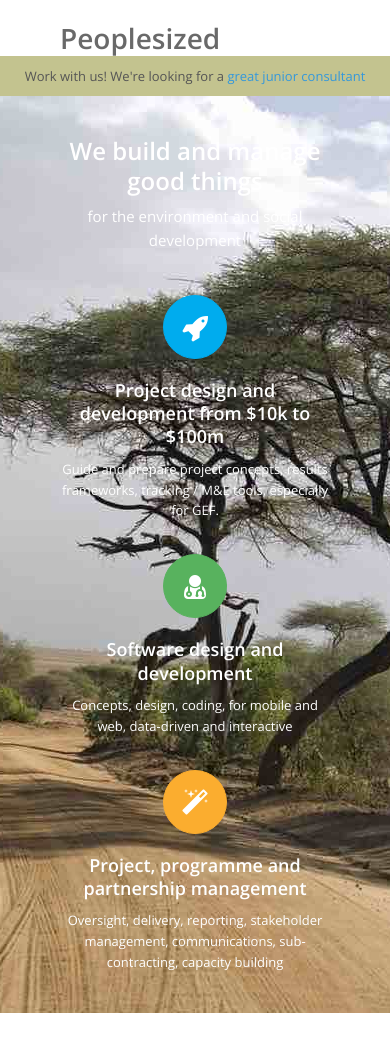
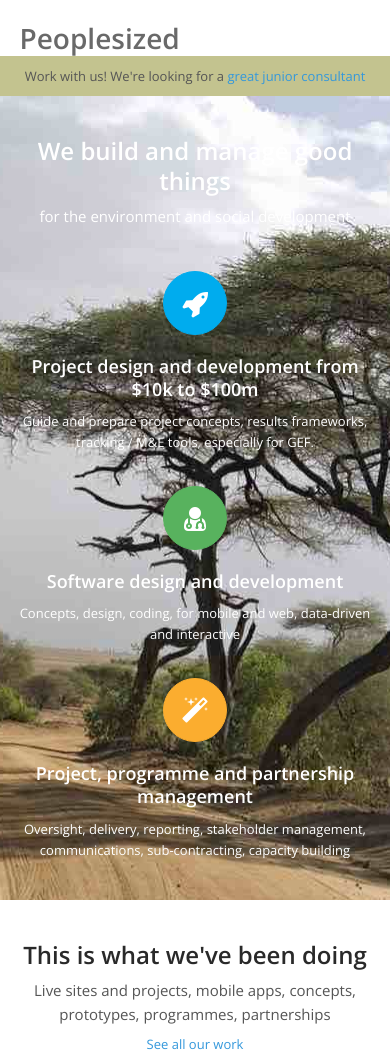
Before and after one commit to Peoplesized/peoplesizedcom, a Jekyll site: the page built from index.html, in a window 390 px wide. Shown: the top 1056 px of the page. Built offline with Jekyll 4.4.1, drawn with Linux system fonts in a browser that asks for light colours; nearby versions of some CDN libraries.

Commit message:
width 90% instead of fixed - fixes 'too narrow' issue on mobile/tablet

```diff
--- a/_sass/_responsive.scss
+++ b/_sass/_responsive.scss
@@ -48,7 +48,7 @@
 
 @media only screen and (min-width: 480px) and (max-width: 767px){
     .container{
-        width: 460px;
+        width: 90%;
     }
     [class*="col-"]{
         width: 100%;
@@ -102,7 +102,7 @@
 
 @media only screen and (min-width: 320px) and (max-width: 479px){
     .container{
-        width: 270px;
+        width: 90%;
     }
     [class*="col-"]{
         width: 100%;
```
